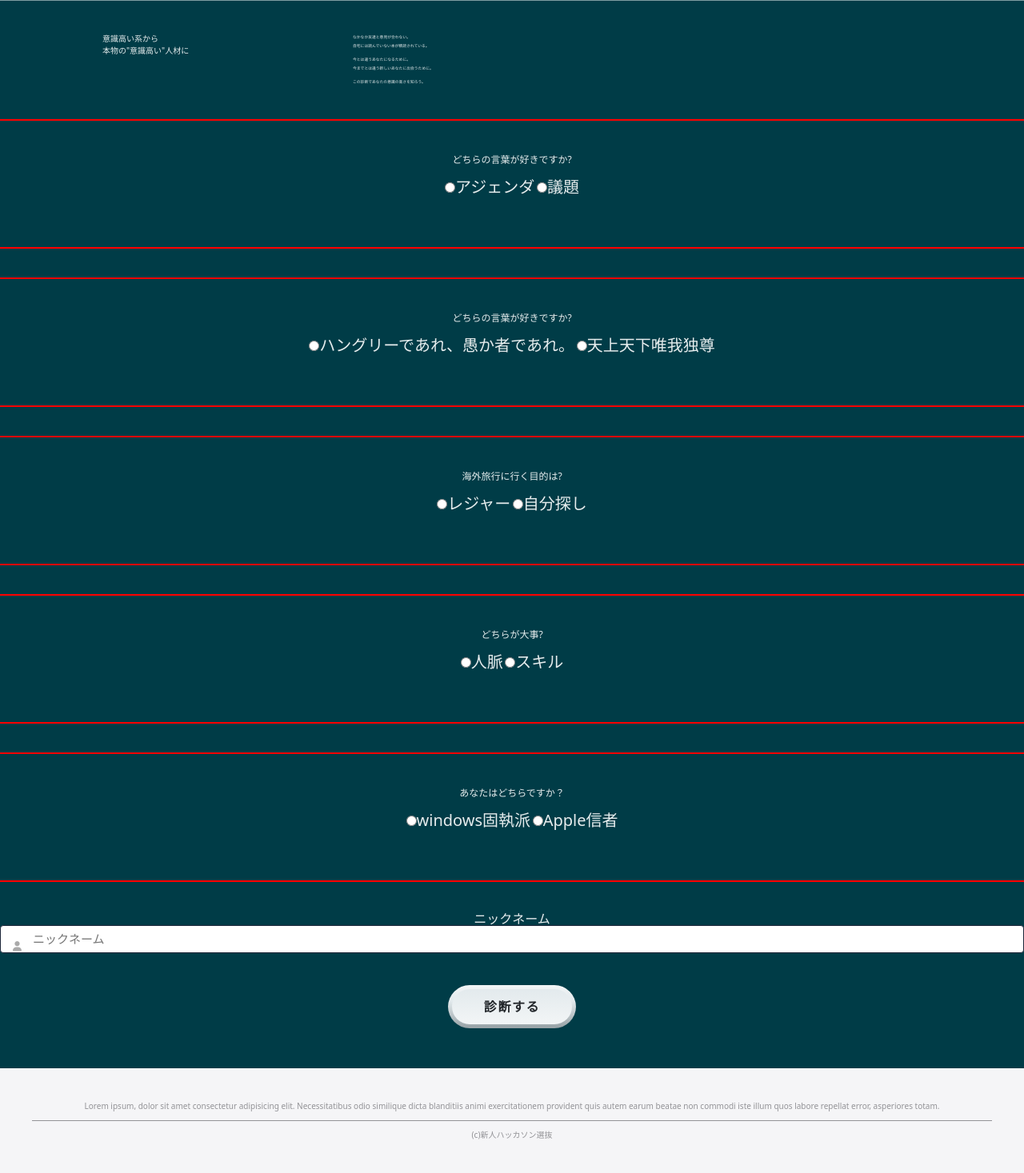
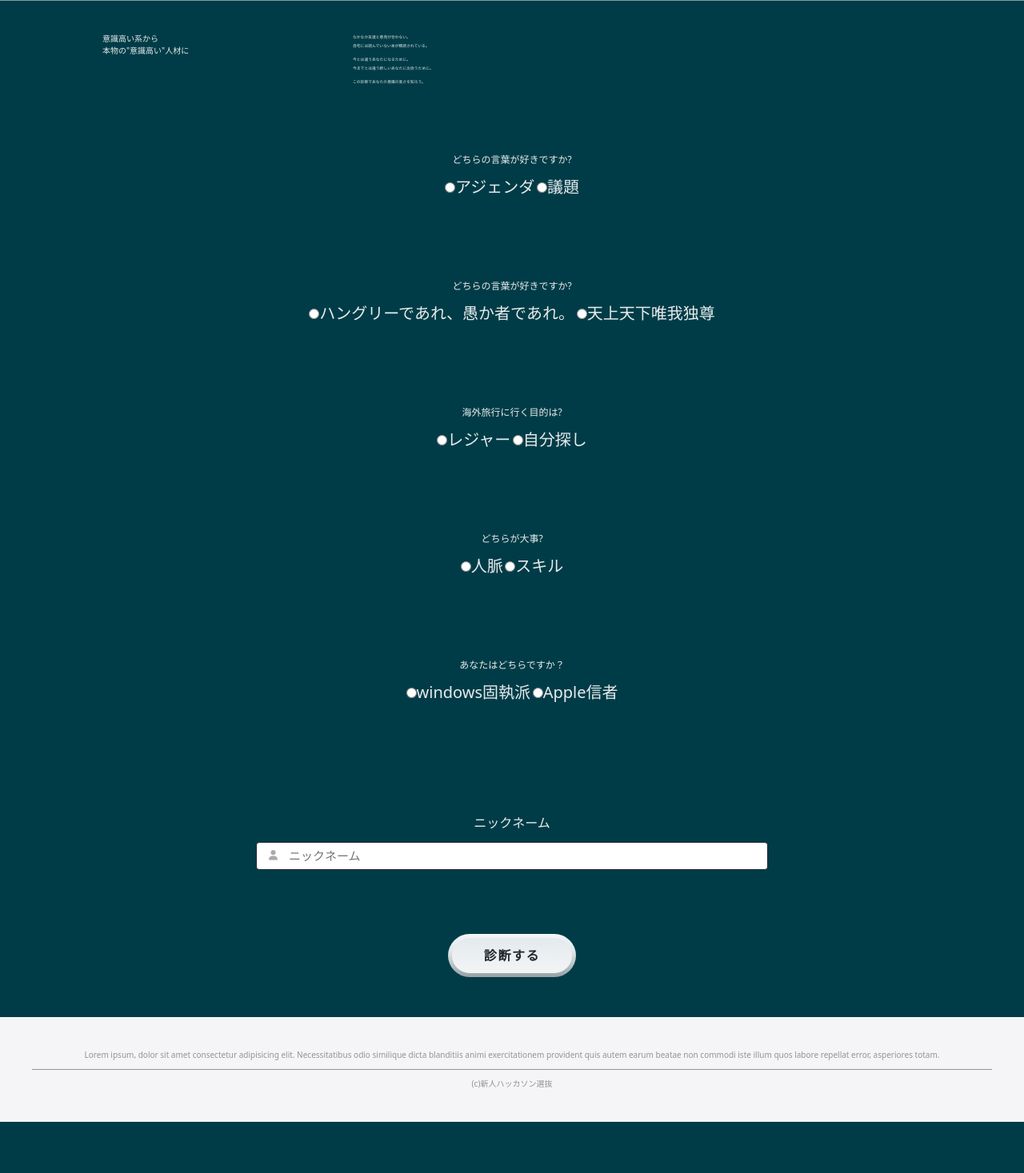
Before and after one commit to posse-ap/posse1-hackathon-202202-team2H, a PHP site: page / in a window 1280 px wide. Shown: the part 723-2190 px from the top of the page at 80% size. After the commit the page ends 2126 px from the top, so only its background shows below. Run offline with PHP 8.4, Linux system fonts and the light colour scheme; data comes from the database, SQL or seed files in the repository.

Commit message:
質問項目のデザインを今から考えます

```diff
--- a/www/html/css/style.css
+++ b/www/html/css/style.css
@@ -124,7 +124,7 @@ line-height: 1.4rem;
 /* end of first_view & diag_deac*/
 /* question */
 .question {
-	outline: var(--main-outline);
+	/* outline: var(--main-outline); */
 	padding: 40px;
 }
 .question_stmt p {
@@ -149,12 +149,13 @@ line-height: 1.4rem;
 /* name */
 .name {
 	position: relative;
-	margin: 0 auto;
-	/* width: 400px; */
+	width: 50%;
+	margin: 80px auto 40px;
 }
 .name p {
 	line-height: 16px;
 	font-size: 1.6rem;
+	padding-bottom: 16px;
 }
 .name input[type="text"] {
 	font: 15px/24px sans-serif;
@@ -175,7 +176,7 @@ line-height: 1.4rem;
 /* 参考サイト https://copypet.jp/692/ */
 .name i {
 	position: absolute;
-	top: 34px;
+	top: 40px;
 	left: 8px;
 	padding: 9px 8px;
 	transition: 0.3s;
@@ -290,7 +291,12 @@ input.btn-radius-gradient:hover {
 
 /* end of sumbit */
 
-/* end of top_page */
+/*    end of top_page    */
+
+
+
+
+
 
 /* result_page */
 
--- a/www/html/index.php
+++ b/www/html/index.php
@@ -53,7 +53,7 @@ $questions = getAllQuestions($db);
     <form action="" method="POST">
         <input type="hidden" name="token" value="<?= htmlspecialchars($_SESSION['token'], ENT_QUOTES) ?>">
         <?php foreach ($questions as $question) : ?>
-        <div class="question section">
+        <div class="question">
             <input type="hidden" name="ids[]" value="<?= $question['id'] ?>">
             <div class="question_stmt">
                 <p><?= $question['title'] ?></p>
```
